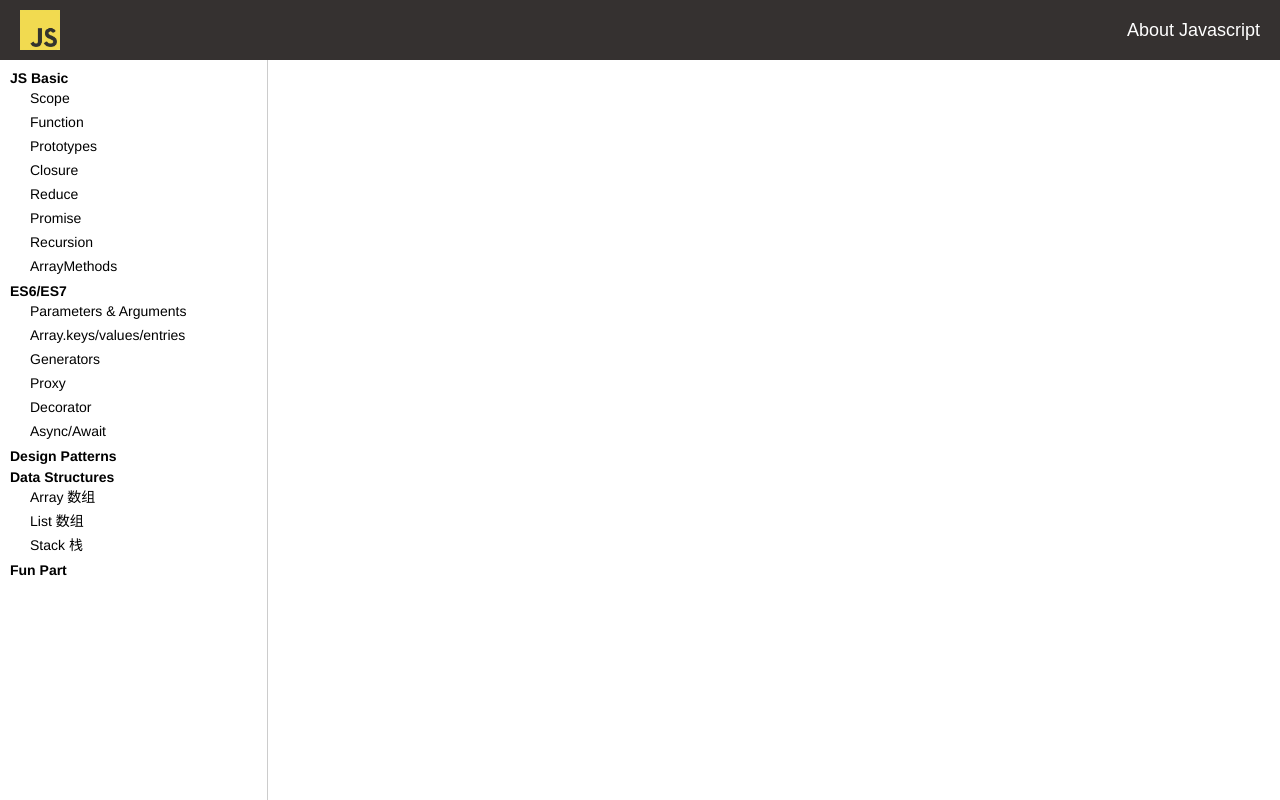
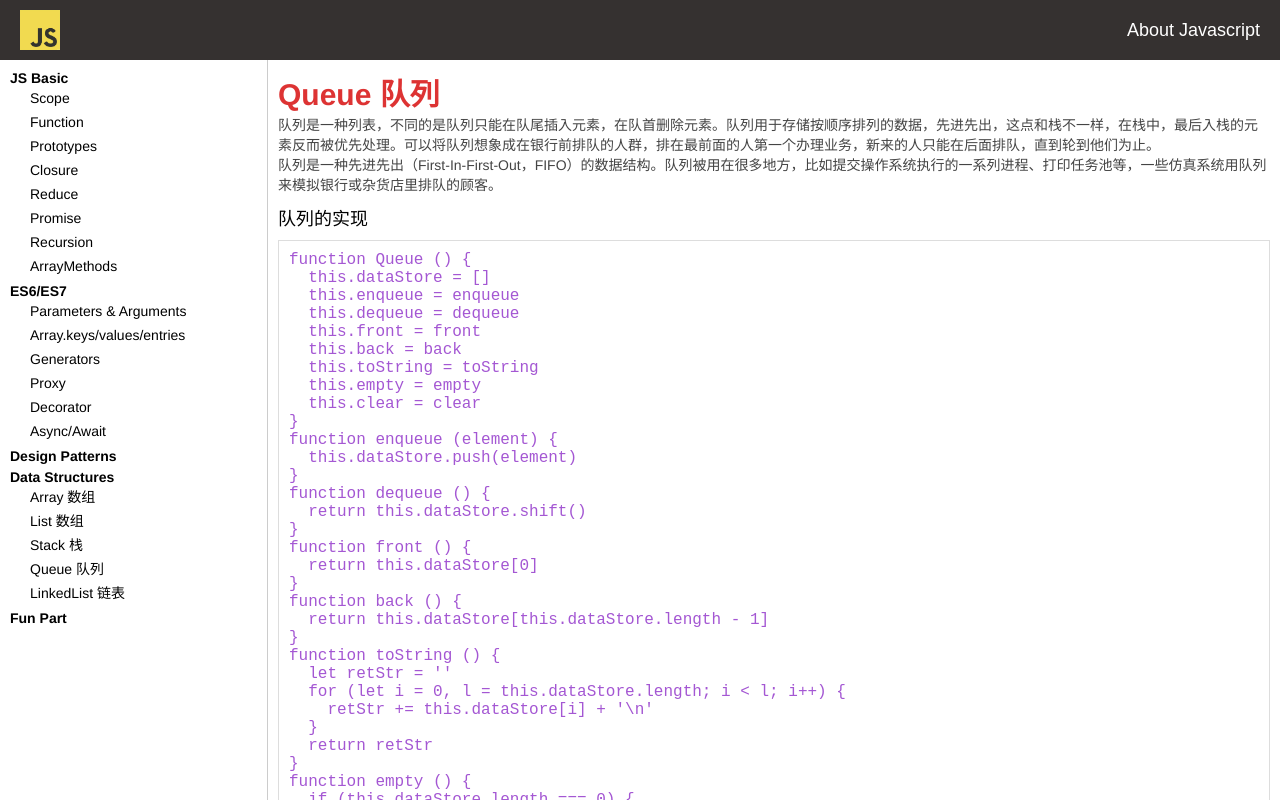
Before and after one commit to yaoyonstudio/aboutjs, a Vue app: page /data_structures/queue in a window 1280 px wide. Built offline with nearby package versions, Linux system fonts and the light colour scheme.

Commit message:
20170829

```diff
--- /dev/null
+++ b/src/components/data_structures/LinkedList.vue
@@ -0,0 +1,135 @@
+<template>
+  <div class="LinkedList">
+    <h2>{{ title }}</h2>
+    <div class="content">
+      <h3>链表</h3>
+      <p>链表是由一组节点组成的集合。每个节点都使用一个对象的引用指向它的后继。指向另一个节点的引用叫做链。数组元素靠它们的位置进行引用，链表元素则是靠相互之间的关系进行引用。</p>
+      <p>遍历链表，就是跟着链接，从链表的首元素一直走到尾元素（但这不包含链表的头节点，头节点常常用来作为链表的接入点）。链表的尾元素指向一个 null 节点。</p>
+
+      <h3>基于对象的链表</h3>
+<pre>
+function Node (element) {
+  this.element = element
+  this.next = null
+}
+function LinkedList () {
+  this.head = new Node('head')
+  this.find = find
+  this.findPrevious = findPrevious
+  this.insert = insert
+  this.remove = remove
+  this.display = display
+}
+function find (item) {
+  let currNode = this.head
+  while (currNode.element !== item) {
+    currNode = currNode.next
+  }
+  return currNode
+}
+function insert (newElement, item) {
+  let newNode = new Node(newElement)
+  let current = this.find(item)
+  newNode.next = current.next
+  current.next = newNode
+}
+function display () {
+  let currNode = this.head
+  while (!(currNode.next === null)) {
+    console.log(currNode.next.element)
+    currNode = currNode.next
+  }
+}
+function findPrevious (item) {
+  let currNode = this.head
+  while (!(currNode === null) && (currNode.next.element !== item)) {
+    currNode = currNode.next
+  }
+  return currNode
+}
+function remove (item) {
+  let prevNode = this.findPrevious(item)
+  if (!(prevNode.next === null)) {
+    prevNode.next = prevNode.next.next
+  }
+}
+</pre>
+    </div>
+  </div>
+</template>
+
+<script>
+export default {
+  data () {
+    return {
+      title: 'LinkedList 链表'
+    }
+  },
+  created () {
+    // 基于对象的链表
+    // 设计的链表包含两个类。 Node 类用来表示节点， LinkedList 类提供了插入节点、删除节点、显示列表元素的方法，以及其他一些辅助方法。
+    // Node类
+    function Node (element) {
+      this.element = element
+      this.next = null
+    }
+    // LinkedList类
+    // head 节点的 next 属性被初始化为 null ，当有新元素插入时， next 会指向新的元素
+    function LinkedList () {
+      this.head = new Node('head')
+      this.find = find
+      this.findPrevious = findPrevious
+      this.insert = insert
+      this.remove = remove
+      this.display = display
+    }
+    // find()方法遍历链表，查找给定的数据，如果找到数据，返回保存该数据的节点
+    function find (item) {
+      let currNode = this.head
+      while (currNode.element !== item) {
+        currNode = currNode.next
+      }
+      return currNode
+    }
+    function insert (newElement, item) {
+      let newNode = new Node(newElement)
+      let current = this.find(item)
+      newNode.next = current.next
+      current.next = newNode
+    }
+    function display () {
+      let currNode = this.head
+      while (!(currNode.next === null)) {
+        console.log(currNode.next.element)
+        currNode = currNode.next
+      }
+    }
+    function findPrevious (item) {
+      let currNode = this.head
+      while (!(currNode === null) && (currNode.next.element !== item)) {
+        currNode = currNode.next
+      }
+      return currNode
+    }
+    function remove (item) {
+      let prevNode = this.findPrevious(item)
+      if (!(prevNode.next === null)) {
+        prevNode.next = prevNode.next.next
+      }
+    }
+
+    // ////////////////////
+
+    let life = new LinkedList()
+    life.insert('getup', 'head')
+    life.insert('wash', 'getup')
+    life.insert('eat', 'wash')
+    life.insert('work', 'eat')
+    life.insert('havefun', 'work')
+    life.insert('back', 'havefun')
+    console.log(life.display())
+    life.remove('havefun')
+    console.log(life.display())
+  }
+}
+</script>
--- /dev/null
+++ b/src/components/data_structures/Queue.vue
@@ -0,0 +1,126 @@
+<template>
+  <div class="Queue">
+    <h2>{{ title }}</h2>
+    <div class="content">
+      <p>队列是一种列表，不同的是队列只能在队尾插入元素，在队首删除元素。队列用于存储按顺序排列的数据，先进先出，这点和栈不一样，在栈中，最后入栈的元素反而被优先处理。可以将队列想象成在银行前排队的人群，排在最前面的人第一个办理业务，新来的人只能在后面排队，直到轮到他们为止。</p>
+      <p>队列是一种先进先出（First-In-First-Out，FIFO）的数据结构。队列被用在很多地方，比如提交操作系统执行的一系列进程、打印任务池等，一些仿真系统用队列来模拟银行或杂货店里排队的顾客。</p>
+      <p></p>
+      <h3>队列的实现</h3>
+<pre>
+function Queue () {
+  this.dataStore = []
+  this.enqueue = enqueue
+  this.dequeue = dequeue
+  this.front = front
+  this.back = back
+  this.toString = toString
+  this.empty = empty
+  this.clear = clear
+}
+function enqueue (element) {
+  this.dataStore.push(element)
+}
+function dequeue () {
+  return this.dataStore.shift()
+}
+function front () {
+  return this.dataStore[0]
+}
+function back () {
+  return this.dataStore[this.dataStore.length - 1]
+}
+function toString () {
+  let retStr = ''
+  for (let i = 0, l = this.dataStore.length; i < l; i++) {
+    retStr += this.dataStore[i] + '\n'
+  }
+  return retStr
+}
+function empty () {
+  if (this.dataStore.length === 0) {
+    return true
+  } else {
+    return false
+  }
+}
+function clear () {
+  this.dataStore = []
+}
+</pre>
+    </div>
+  </div>
+</template>
+
+<script>
+export default {
+  data () {
+    return {
+      title: 'Queue 队列'
+    }
+  },
+  created () {
+    function Queue () {
+      this.dataStore = []
+      this.enqueue = enqueue
+      this.dequeue = dequeue
+      this.front = front
+      this.back = back
+      this.toString = toString
+      this.empty = empty
+      this.clear = clear
+    }
+    function enqueue (element) {
+      this.dataStore.push(element)
+    }
+    function dequeue () {
+      return this.dataStore.shift()
+    }
+    function front () {
+      return this.dataStore[0]
+    }
+    function back () {
+      return this.dataStore[this.dataStore.length - 1]
+    }
+    function toString () {
+      let retStr = ''
+      for (let i = 0, l = this.dataStore.length; i < l; i++) {
+        retStr += this.dataStore[i] + '\n'
+      }
+      return retStr
+    }
+    function empty () {
+      if (this.dataStore.length === 0) {
+        return true
+      } else {
+        return false
+      }
+    }
+    function clear () {
+      this.dataStore = []
+    }
+
+    // ////////////////
+
+    let queue1 = new Queue()
+    console.log('is empty:', queue1.empty())
+    queue1.enqueue(1)
+    queue1.enqueue(2)
+    queue1.enqueue(3)
+    queue1.enqueue(4)
+    queue1.enqueue(5)
+    console.log('queue1:', queue1)
+    console.log('is empty:', queue1.empty())
+    console.log('front:', queue1.front())
+    console.log('back:', queue1.back())
+    console.log('toString:', queue1.toString())
+    queue1.dequeue()
+    queue1.dequeue()
+    console.log('queue1:', queue1)
+    console.log('front:', queue1.front())
+    console.log('back:', queue1.back())
+    console.log('toString:', queue1.toString())
+    queue1.clear()
+    console.log('is empty:', queue1.empty())
+  }
+}
+</script>
--- a/src/components/data_structures/Stack.vue
+++ b/src/components/data_structures/Stack.vue
@@ -2,8 +2,37 @@
   <div class="Stack">
     <h2>{{ title }}</h2>
     <div class="content">
+      <h3>栈的实现</h3>
+      <p>栈是一种特殊的列表，栈内的元素只能通过列表的一端访问，这一端称为栈顶。</p>
+      <p>栈被称为一种后入先出（LIFO，last-in-first-out）的数据结构。</p>
+      <p>由于栈具有后入先出的特点，所以任何不在栈顶的元素都无法访问。为了得到栈底的元
+素，必须先拿掉上面的元素。</p>
 <pre>
-
+function Stack () {
+  this.dataStore = []
+  this.top = 0
+  this.push = push
+  this.pop = pop
+  this.peek = peek
+  this.clear = clear
+  this.length = length
+}
+function push (element) {
+  this.dataStore[this.top++] = element
+}
+function pop (element) {
+  return this.dataStore[--this.top]
+}
+function peek () {
+  return this.dataStore[this.top - 1]
+}
+function length () {
+  return this.top
+}
+function clear () {
+  this.top = 0
+  this.dataStore = []
+}
 </pre>
     </div>
   </div>
@@ -17,6 +46,50 @@ export default {
     }
   },
   created () {
+    function Stack () {
+      this.dataStore = []
+      this.top = 0
+      this.push = push
+      this.pop = pop
+      this.peek = peek
+      this.clear = clear
+      this.length = length
+    }
+    function push (element) {
+      this.dataStore[this.top++] = element
+    }
+    function pop (element) {
+      return this.dataStore[--this.top]
+    }
+    function peek () {
+      return this.dataStore[this.top - 1]
+    }
+    function length () {
+      return this.top
+    }
+    function clear () {
+      this.top = 0
+      this.dataStore = []
+    }
+
+    // //////////
+
+    let stack1 = new Stack()
+    stack1.push(1)
+    stack1.push(2)
+    stack1.push(3)
+    stack1.push(4)
+    stack1.push(5)
+    console.log('stack1 length:', stack1.length())
+    console.log('stack1:', stack1)
+    console.log(stack1.peek())
+    stack1.pop()
+    stack1.pop()
+    console.log(stack1.peek())
+    console.log(stack1.length())
+    stack1.clear()
+    console.log('stack1:', stack1)
+    console.log(stack1.peek())
   }
 }
 </script>
--- a/src/menu.js
+++ b/src/menu.js
@@ -45,7 +45,9 @@ const menus = [
     items: [
       {id: 1, title: 'Array 数组', link: '/data_structures/array'},
       {id: 2, title: 'List 数组', link: '/data_structures/list'},
-      {id: 3, title: 'Stack 栈', link: '/data_structures/stack'}
+      {id: 3, title: 'Stack 栈', link: '/data_structures/stack'},
+      {id: 3, title: 'Queue 队列', link: '/data_structures/queue'},
+      {id: 3, title: 'LinkedList 链表', link: '/data_structures/linked_list'}
     ]
   },
   {
--- a/src/router/index.js
+++ b/src/router/index.js
@@ -27,6 +27,8 @@ import DataStructure from '@/components/DataStructure'
 import Array from '@/components/data_structures/Array'
 import List from '@/components/data_structures/List'
 import Stack from '@/components/data_structures/Stack'
+import Queue from '@/components/data_structures/Queue'
+import LinkedList from '@/components/data_structures/LinkedList'
 
 import Links from '@/components/fun/Links'
 
@@ -84,6 +86,8 @@ export default new Router({
     {path: '/data_structures/array', component: Array},
     {path: '/data_structures/list', component: List},
     {path: '/data_structures/stack', component: Stack},
+    {path: '/data_structures/queue', component: Queue},
+    {path: '/data_structures/linked_list', component: LinkedList},
     {
       path: '/fun/links',
       name: 'Links',
```
